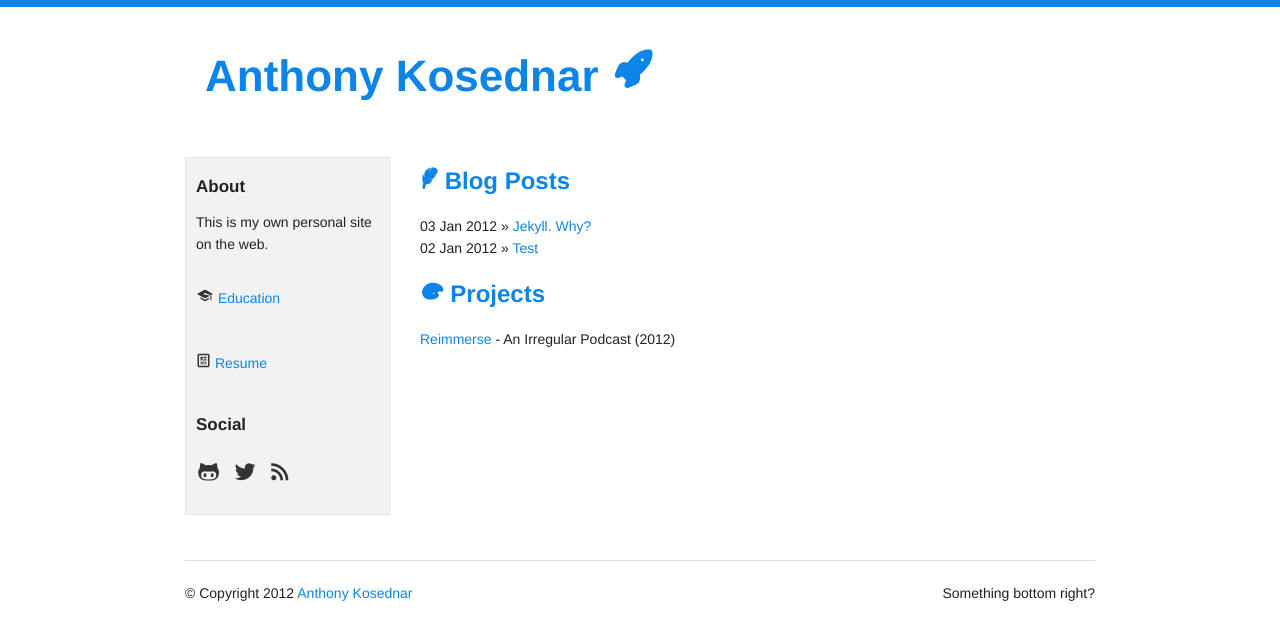
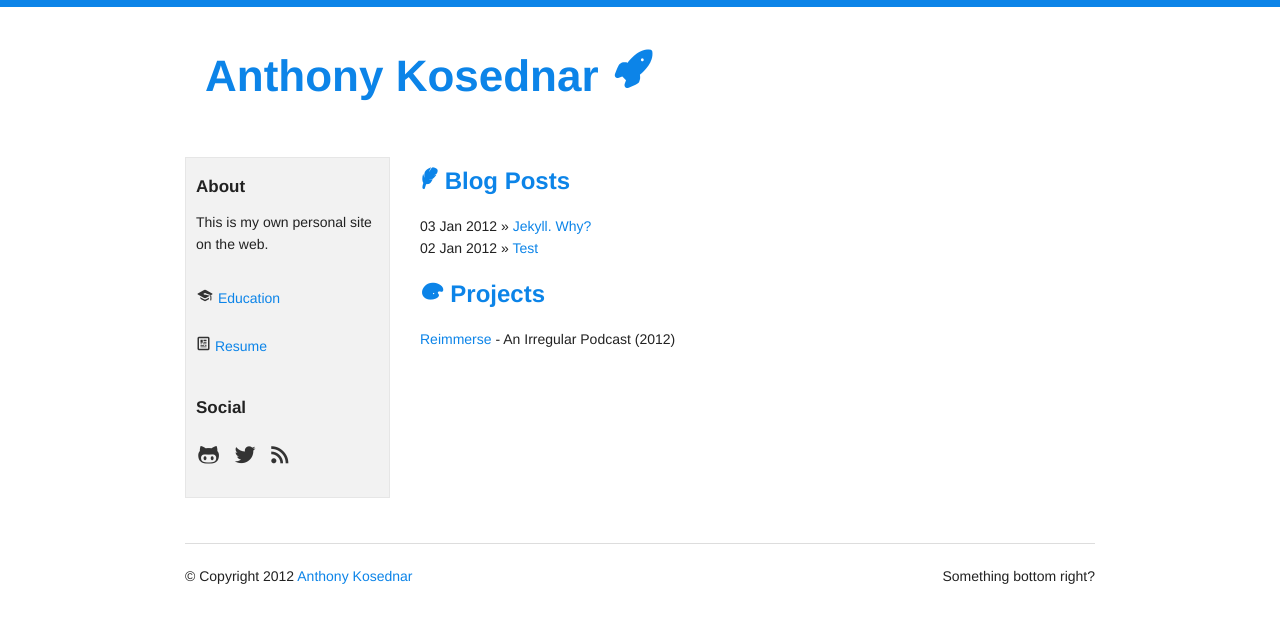
Before and after one commit to akosednar/akosednar.github.com, a Jekyll site: the page built from index.html, in a window 1280 px wide. Shown: the top 640 px of the page. Built offline with Jekyll 4.4.1, drawn with Linux system fonts in a browser that asks for light colours.

Commit message:
change education structure

```diff
--- a/_layouts/default.html
+++ b/_layouts/default.html
@@ -47,8 +47,10 @@
       <div class="panel description">
       	<h5>About</h5>
       	<p>This is my own personal site on the web.</p>
-      	<p><a href="http://anthonykosednar.com/resume/"><span class="icon">&#127891;</span> Education</a></p>
-      	<p><a href="http://anthonykosednar.com/resume/"><span class="icon">&#128240;</span> Resume</a></p>
+      	<p>
+      		<a href="http://anthonykosednar.com/resume/"><span class="icon">&#127891;</span> Education</a><br />
+      		<a href="http://anthonykosednar.com/resume/"><span class="icon">&#128240;</span> Resume</a>
+      	</p>
       	<br />
         <h5>Social</h5>
         <span class="social"><a href="https://github.com/akosednar/">&#62208;</a> <a href="https://twitter.com/akosednar">&#62217;</a></span><span class="sicon"> <a href="http://reimmer.se/atom.xml">&#59194;</a></span>
```
